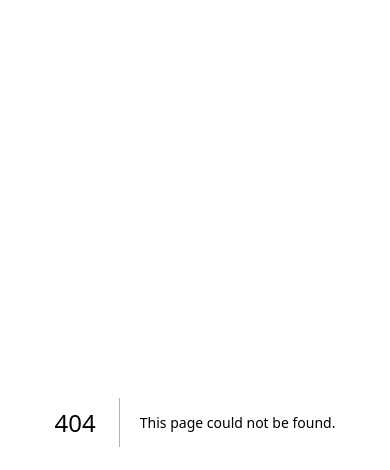
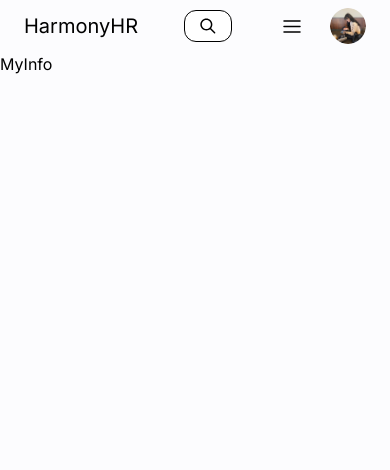
Before and after one commit to garold664/hr-tech-test, a Next.js app: page /my-info in a window 390 px wide. Before the commit this address had no page. Shown: the top 470 px of the page. Built offline with nearby package versions, Linux system fonts and the light colour scheme.

Commit message:
implement mobile menu

```diff
--- a/app/layout.tsx
+++ b/app/layout.tsx
@@ -1,21 +1,14 @@
-import type { Metadata } from "next";
-import localFont from "next/font/local";
-import "./globals.css";
+import type { Metadata } from 'next';
+import './globals.css';
+import Nav from '@/components/Nav';
 
-const geistSans = localFont({
-  src: "./fonts/GeistVF.woff",
-  variable: "--font-geist-sans",
-  weight: "100 900",
-});
-const geistMono = localFont({
-  src: "./fonts/GeistMonoVF.woff",
-  variable: "--font-geist-mono",
-  weight: "100 900",
-});
+import { Inter } from 'next/font/google';
+
+const inter = Inter({ weight: ['400', '500', '600'], subsets: ['latin'] });
 
 export const metadata: Metadata = {
-  title: "Create Next App",
-  description: "Generated by create next app",
+  title: 'Create Next App',
+  description: 'Generated by create next app',
 };
 
 export default function RootLayout({
@@ -25,9 +18,8 @@ export default function RootLayout({
 }>) {
   return (
     <html lang="en">
-      <body
-        className={`${geistSans.variable} ${geistMono.variable} antialiased`}
-      >
+      <body className={`${inter.className} antialiased`}>
+        <Nav />
         {children}
       </body>
     </html>
--- /dev/null
+++ b/app/my-info/page.tsx
@@ -0,0 +1,5 @@
+import React from 'react';
+
+export default function MyInfo() {
+  return <h1>MyInfo</h1>;
+}
--- a/app/page.tsx
+++ b/app/page.tsx
@@ -1,13 +1,8 @@
 import Header from '@/components/Header';
-import Nav from '@/components/Nav';
-import { Inter } from 'next/font/google';
-
-const inter = Inter({ weight: ['400', '500', '600'], subsets: ['latin'] });
 
 export default function Home() {
   return (
-    <div className={`${inter.className}`}>
-      <Nav />
+    <div>
       <Header />
     </div>
   );
--- /dev/null
+++ b/components/MenuButton.tsx
@@ -0,0 +1,29 @@
+'use client';
+
+import MenuIcon from '../assets/icons/menu.svg';
+
+import { Dialog, DialogContent, DialogTrigger } from '@/components/ui/dialog';
+import { mainNavigation } from '../data/data';
+import { useState } from 'react';
+import Link from 'next/link';
+export default function MenuButton() {
+  const [open, setOpen] = useState(false);
+  return (
+    <Dialog open={open} onOpenChange={setOpen}>
+      <DialogTrigger className="p-1 h-auto hover:bg-primary rounded-md">
+        <MenuIcon />
+      </DialogTrigger>
+      <DialogContent className="rounded-2xl inset-x-4 translate-x-0 w-auto">
+        <ul>
+          {mainNavigation.map((link) => (
+            <li className="flex justify-center text-lg" key={link.name}>
+              <Link href={link.href} onClick={() => setOpen(false)}>
+                {link.name}
+              </Link>
+            </li>
+          ))}
+        </ul>
+      </DialogContent>
+    </Dialog>
+  );
+}
--- a/components/Nav.tsx
+++ b/components/Nav.tsx
@@ -1,12 +1,10 @@
 import Link from 'next/link';
 
-import { Button } from './ui/button';
 import Image from 'next/image';
-
-import MenuIcon from '../assets/icons/menu.svg';
 
 import avatar from '../assets/img/avatar.png';
 import SearchBar from './SearchBar';
+import MenuButton from './MenuButton';
 
 export default function Nav() {
   return (
@@ -16,9 +14,7 @@ export default function Nav() {
       </Link>
       <SearchBar />
       <div className="flex gap-6 items-center">
-        <Button variant={'ghost'} className="p-1 h-auto">
-          <MenuIcon />
-        </Button>
+        <MenuButton />
         <Link
           href="/profile"
           className="hover:shadow-xl hover:shadow-accent rounded-full"
--- a/components/ui/button.tsx
+++ b/components/ui/button.tsx
@@ -5,21 +5,17 @@ import { cva, type VariantProps } from 'class-variance-authority';
 import { cn } from '@/lib/utils';
 
 const buttonVariants = cva(
-  'inline-flex items-center justify-center whitespace-nowrap rounded-md text-sm font-medium ring-offset-white transition-colors focus-visible:outline-none focus-visible:ring-2 focus-visible:ring-neutral-950 focus-visible:ring-offset-2 disabled:pointer-events-none disabled:opacity-50 dark:ring-offset-neutral-950 dark:focus-visible:ring-neutral-300',
+  'inline-flex items-center justify-center whitespace-nowrap rounded-md text-sm font-medium ring-offset-white transition-colors focus-visible:outline-none focus-visible:ring-2 focus-visible:ring-neutral-950 focus-visible:ring-offset-2 disabled:pointer-events-none disabled:opacity-50 ',
   {
     variants: {
       variant: {
-        default:
-          'bg-neutral-900 text-neutral-50 hover:bg-neutral-900/90 dark:bg-neutral-50 dark:text-neutral-900 dark:hover:bg-neutral-50/90',
-        destructive:
-          'bg-red-500 text-neutral-50 hover:bg-red-500/90 dark:bg-red-900 dark:text-neutral-50 dark:hover:bg-red-900/90',
+        default: 'bg-neutral-900 text-neutral-50 hover:bg-neutral-900/90',
+        destructive: 'bg-red-500 text-neutral-50 hover:bg-red-500/90 ',
         outline:
-          'border border-neutral-200 bg-white hover:bg-neutral-100 hover:text-neutral-900 dark:border-neutral-800 dark:bg-neutral-950 dark:hover:bg-neutral-800 dark:hover:text-neutral-50',
-        secondary:
-          'bg-neutral-100 text-neutral-900 hover:bg-neutral-100/80 dark:bg-neutral-800 dark:text-neutral-50 dark:hover:bg-neutral-800/80',
-        ghost:
-          'hover:bg-primary hover:text-neutral-900 dark:hover:bg-neutral-800 dark:hover:text-neutral-50',
-        link: 'text-neutral-900 underline-offset-4 hover:underline dark:text-neutral-50',
+          'border border-neutral-200 bg-white hover:bg-neutral-100 hover:text-neutral-900 ',
+        secondary: 'bg-neutral-100 text-neutral-900 hover:bg-neutral-100/80 ',
+        ghost: 'hover:bg-primary hover:text-neutral-900 ',
+        link: 'text-neutral-900 underline-offset-4 hover:underline ',
       },
       size: {
         default: 'h-10 px-4 py-2',
--- /dev/null
+++ b/components/ui/dialog.tsx
@@ -0,0 +1,122 @@
+'use client';
+
+import * as React from 'react';
+import * as DialogPrimitive from '@radix-ui/react-dialog';
+import { X } from 'lucide-react';
+
+import { cn } from '@/lib/utils';
+
+const Dialog = DialogPrimitive.Root;
+
+const DialogTrigger = DialogPrimitive.Trigger;
+
+const DialogPortal = DialogPrimitive.Portal;
+
+const DialogClose = DialogPrimitive.Close;
+
+const DialogOverlay = React.forwardRef<
+  React.ElementRef<typeof DialogPrimitive.Overlay>,
+  React.ComponentPropsWithoutRef<typeof DialogPrimitive.Overlay>
+>(({ className, ...props }, ref) => (
+  <DialogPrimitive.Overlay
+    ref={ref}
+    className={cn(
+      'fixed inset-0 z-50 bg-black/80  data-[state=open]:animate-in data-[state=closed]:animate-out data-[state=closed]:fade-out-0 data-[state=open]:fade-in-0',
+      className
+    )}
+    {...props}
+  />
+));
+DialogOverlay.displayName = DialogPrimitive.Overlay.displayName;
+
+const DialogContent = React.forwardRef<
+  React.ElementRef<typeof DialogPrimitive.Content>,
+  React.ComponentPropsWithoutRef<typeof DialogPrimitive.Content>
+>(({ className, children, ...props }, ref) => (
+  <DialogPortal>
+    <DialogOverlay />
+    <DialogPrimitive.Content
+      ref={ref}
+      className={cn(
+        'fixed left-[50%] top-[50%] z-50 grid w-full max-w-lg translate-x-[-50%] translate-y-[-50%] gap-4 border border-neutral-200 bg-white p-6 shadow-lg duration-200 data-[state=open]:animate-in data-[state=closed]:animate-out data-[state=closed]:fade-out-0 data-[state=open]:fade-in-0 data-[state=closed]:zoom-out-95 data-[state=open]:zoom-in-95 data-[state=closed]:slide-out-to-left-1/2 data-[state=closed]:slide-out-to-top-[48%] data-[state=open]:slide-in-from-left-1/2 data-[state=open]:slide-in-from-top-[48%] sm:rounded-lg ',
+        className
+      )}
+      {...props}
+    >
+      {children}
+      <DialogPrimitive.Close className="absolute right-4 top-4 rounded-sm opacity-70 ring-offset-white transition-opacity hover:opacity-100 focus:outline-none focus:ring-2 focus:ring-neutral-950 focus:ring-offset-2 disabled:pointer-events-none data-[state=open]:bg-neutral-100 data-[state=open]:text-neutral-500 ">
+        <X className="h-4 w-4" />
+        <span className="sr-only">Close</span>
+      </DialogPrimitive.Close>
+    </DialogPrimitive.Content>
+  </DialogPortal>
+));
+DialogContent.displayName = DialogPrimitive.Content.displayName;
+
+const DialogHeader = ({
+  className,
+  ...props
+}: React.HTMLAttributes<HTMLDivElement>) => (
+  <div
+    className={cn(
+      'flex flex-col space-y-1.5 text-center sm:text-left',
+      className
+    )}
+    {...props}
+  />
+);
+DialogHeader.displayName = 'DialogHeader';
+
+const DialogFooter = ({
+  className,
+  ...props
+}: React.HTMLAttributes<HTMLDivElement>) => (
+  <div
+    className={cn(
+      'flex flex-col-reverse sm:flex-row sm:justify-end sm:space-x-2',
+      className
+    )}
+    {...props}
+  />
+);
+DialogFooter.displayName = 'DialogFooter';
+
+const DialogTitle = React.forwardRef<
+  React.ElementRef<typeof DialogPrimitive.Title>,
+  React.ComponentPropsWithoutRef<typeof DialogPrimitive.Title>
+>(({ className, ...props }, ref) => (
+  <DialogPrimitive.Title
+    ref={ref}
+    className={cn(
+      'text-lg font-semibold leading-none tracking-tight',
+      className
+    )}
+    {...props}
+  />
+));
+DialogTitle.displayName = DialogPrimitive.Title.displayName;
+
+const DialogDescription = React.forwardRef<
+  React.ElementRef<typeof DialogPrimitive.Description>,
+  React.ComponentPropsWithoutRef<typeof DialogPrimitive.Description>
+>(({ className, ...props }, ref) => (
+  <DialogPrimitive.Description
+    ref={ref}
+    className={cn('text-sm text-neutral-500 ', className)}
+    {...props}
+  />
+));
+DialogDescription.displayName = DialogPrimitive.Description.displayName;
+
+export {
+  Dialog,
+  DialogPortal,
+  DialogOverlay,
+  DialogClose,
+  DialogTrigger,
+  DialogContent,
+  DialogHeader,
+  DialogFooter,
+  DialogTitle,
+  DialogDescription,
+};
--- a/components/ui/input.tsx
+++ b/components/ui/input.tsx
@@ -11,7 +11,7 @@ const Input = React.forwardRef<HTMLInputElement, InputProps>(
       <input
         type={type}
         className={cn(
-          'flex h-10 w-full rounded-xl border border-black bg-white px-3 py-2 text-sm ring-offset-white file:border-0 file:bg-transparent file:text-sm file:font-medium file:text-neutral-950 placeholder:text-neutral-500 focus-visible:outline-none focus-visible:ring-2 focus-visible:ring-accent focus-visible:border-transparent focus-visible:ring-offset-0 disabled:cursor-not-allowed disabled:opacity-50 dark:border-neutral-800 dark:bg-neutral-950 dark:ring-offset-neutral-950 dark:file:text-neutral-50 dark:placeholder:text-neutral-400 dark:focus-visible:ring-neutral-300',
+          'flex h-10 w-full rounded-xl border border-black bg-white px-3 py-2 text-sm ring-offset-white file:border-0 file:bg-transparent file:text-sm file:font-medium file:text-neutral-950 placeholder:text-neutral-500 focus-visible:outline-none focus-visible:ring-2 focus-visible:ring-accent focus-visible:border-transparent focus-visible:ring-offset-0 disabled:cursor-not-allowed disabled:opacity-50 ',
           className
         )}
         ref={ref}
--- /dev/null
+++ b/data/data.js
@@ -0,0 +1,8 @@
+export const mainNavigation = [
+  { name: 'Home', href: '/' },
+  { name: 'My info', href: '/my-info' },
+  { name: 'People', href: '/people' },
+  { name: 'Hiring', href: '/hiring' },
+  { name: 'Reports', href: '/reports' },
+  { name: 'Files', href: '/files' },
+];
--- a/package.json
+++ b/package.json
@@ -9,6 +9,7 @@
     "lint": "next lint"
   },
   "dependencies": {
+    "@radix-ui/react-dialog": "^1.1.1",
     "@radix-ui/react-slot": "^1.1.0",
     "class-variance-authority": "^0.7.0",
     "clsx": "^2.1.1",
```
Also changed, not shown: app/globals.css (+0 -7 lines), components/ui/card.tsx (+28 -21 lines), 2 other files (tests, documents, lock files or other folders).
